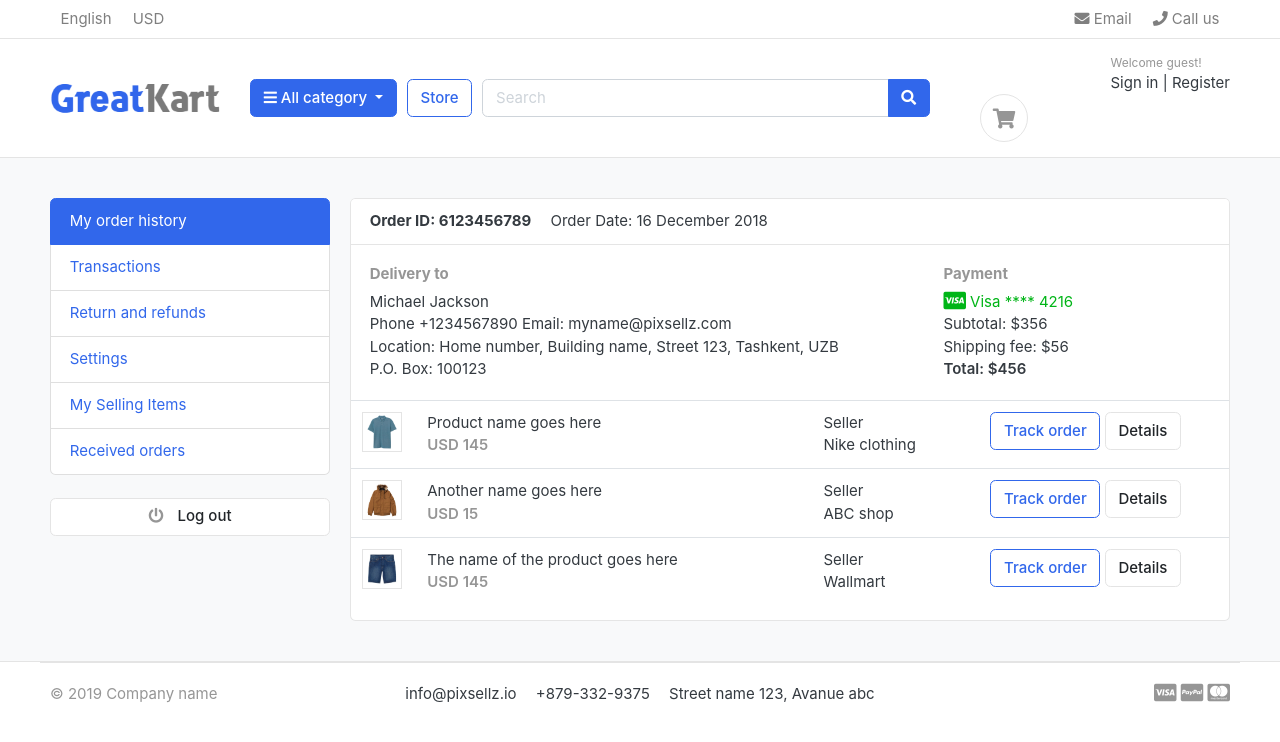
After one commit to toshioxgnu/EcommerceDjango, a Django app: template templates/accounts/dashboard.html in a window 1280 px wide. The commit adds this page. Shown: the top 742 px of the page. Run offline with Django 3.2, Linux system fonts and the light colour scheme; the template is opened without the code that fills it, so the values that code supplies are empty; some libraries are stand-ins or nearby versions; some web fonts are replaced.

Commit message:
dashboard implemented

```diff
--- a/accounts/urls.py
+++ b/accounts/urls.py
@@ -5,5 +5,8 @@ urlpatterns = [
     path('register/',views.register, name='register'),
     path('login/',views.login, name='login'),
     path('logout/',views.logout, name='logout'),
+    path('dashboard/',views.dashboard, name='dashboard'),
+    path('', views.dashboard, name='dashboard'),
+
     path('activate/<uidb64>/<token>', views.activate, name='activate')
 ]
--- /dev/null
+++ b/templates/accounts/dashboard.html
@@ -0,0 +1,123 @@
+{% extends 'base.html' %} {% load static %} {% block content %}
+
+<!-- ========================= SECTION CONTENT ========================= -->
+<section class="section-conten padding-y bg">
+  {% include 'includes/alerts.html' %}
+  <div class="container">
+    <div class="row">
+      <aside class="col-md-3">
+        <!--   SIDEBAR   -->
+        <ul class="list-group">
+          <a class="list-group-item active" href="#"> My order history </a>
+          <a class="list-group-item" href="#"> Transactions </a>
+          <a class="list-group-item" href="#"> Return and refunds </a>
+          <a class="list-group-item" href="#">Settings </a>
+          <a class="list-group-item" href="#"> My Selling Items </a>
+          <a class="list-group-item" href="#"> Received orders </a>
+        </ul>
+        <br />
+        <a class="btn btn-light btn-block" href="{% url 'logout' %}">
+          <i class="fa fa-power-off"></i> <span class="text">Log out</span>
+        </a>
+        <!--   SIDEBAR .//END   -->
+      </aside>
+      <main class="col-md-9">
+        <article class="card">
+          <header class="card-header">
+            <strong class="d-inline-block mr-3">Order ID: 6123456789</strong>
+            <span>Order Date: 16 December 2018</span>
+          </header>
+          <div class="card-body">
+            <div class="row">
+              <div class="col-md-8">
+                <h6 class="text-muted">Delivery to</h6>
+                <p>
+                  Michael Jackson <br />
+                  Phone +1234567890 Email: myname@pixsellz.com <br />
+                  Location: Home number, Building name, Street 123, Tashkent,
+                  UZB <br />
+                  P.O. Box: 100123
+                </p>
+              </div>
+              <div class="col-md-4">
+                <h6 class="text-muted">Payment</h6>
+                <span class="text-success">
+                  <i class="fab fa-lg fa-cc-visa"></i>
+                  Visa **** 4216
+                </span>
+                <p>
+                  Subtotal: $356 <br />
+                  Shipping fee: $56 <br />
+                  <span class="b">Total: $456 </span>
+                </p>
+              </div>
+            </div>
+            <!-- row.// -->
+          </div>
+          <!-- card-body .// -->
+          <div class="table-responsive">
+            <table class="table table-hover">
+              <tr>
+                <td width="65">
+                  <img src="../images/items/1.jpg" class="img-xs border" />
+                </td>
+                <td>
+                  <p class="title mb-0">Product name goes here</p>
+                  <var class="price text-muted">USD 145</var>
+                </td>
+                <td>
+                  Seller <br />
+                  Nike clothing
+                </td>
+                <td width="250">
+                  <a href="#" class="btn btn-outline-primary">Track order</a>
+                  <a href="#" class="btn btn-light"> Details </a>
+                </td>
+              </tr>
+              <tr>
+                <td>
+                  <img src="../images/items/2.jpg" class="img-xs border" />
+                </td>
+                <td>
+                  <p class="title mb-0">Another name goes here</p>
+                  <var class="price text-muted">USD 15</var>
+                </td>
+                <td>
+                  Seller <br />
+                  ABC shop
+                </td>
+                <td>
+                  <a href="#" class="btn btn-outline-primary">Track order</a>
+                  <a href="#" class="btn btn-light"> Details </a>
+                </td>
+              </tr>
+              <tr>
+                <td>
+                  <img src="../images/items/3.jpg" class="img-xs border" />
+                </td>
+                <td>
+                  <p class="title mb-0">The name of the product goes here</p>
+                  <var class="price text-muted">USD 145</var>
+                </td>
+                <td>
+                  Seller <br />
+                  Wallmart
+                </td>
+                <td>
+                  <a href="#" class="btn btn-outline-primary">Track order</a>
+                  <a href="#" class="btn btn-light"> Details </a>
+                </td>
+              </tr>
+            </table>
+          </div>
+          <!-- table-responsive .end// -->
+        </article>
+        <!-- order-group.// -->
+      </main>
+    </div>
+    <!-- row.// -->
+  </div>
+</section>
+<!-- ========================= SECTION CONTENT END// ========================= -->
+
+{% endblock %}
--- a/templates/includes/header.html
+++ b/templates/includes/header.html
@@ -109,7 +109,7 @@
               {%else %}
               <small class="title text-muted">Welcome {{ user.first_name }}!</small>
               <div>
-                <a href="#">Dashboard</a>
+                <a href="{% url 'dashboard' %}">Dashboard</a>
                 <span class="dark-transp"> | </span>
                 <a href="{% url 'logout' %}"> Logout</a>
 
```
Also changed, not shown: accounts/views.py (+7 -3 lines).
